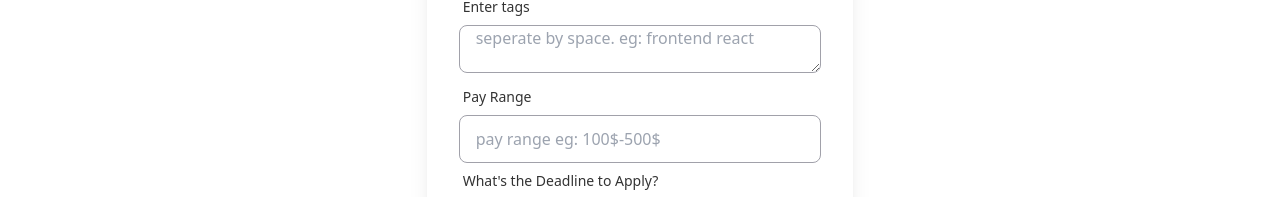
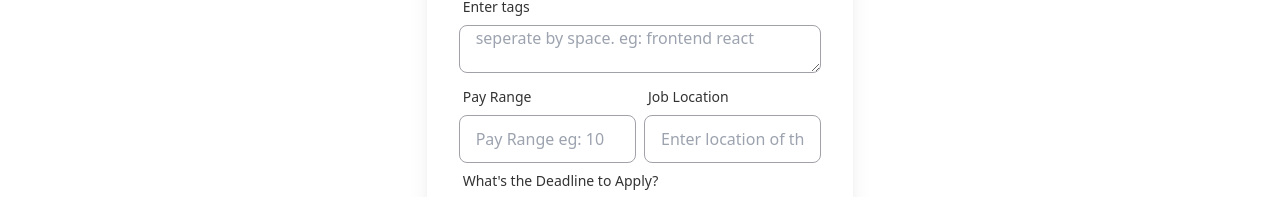
Before and after one commit to thecreativegang/recruit-hub-client-2, a React (Create React App) app: page /postJob in a window 1280 px wide. Shown: the part 942-1139 px from the top of the page. Built offline with nearby package versions, Linux system fonts and the light colour scheme; no server answers.

Commit message:
show single job added

```diff
--- a/src/components/Pages/FindJob/FilteringOptions.js
+++ b/src/components/Pages/FindJob/FilteringOptions.js
@@ -3,7 +3,7 @@ import React from 'react';
 const FilteringOptions = ({ searchElements }) => {
     const { searchText, jobNature, companySize, payRange } = searchElements;
     return (
-        <div className='grid grid-cols-[2fr,3fr] items-center gap-5'>
+        <div className='grid grid-cols-[2fr,3fr]  gap-5  items-center'>
             <div className='w-full'>
                 <input onKeyUp={(e) => {
                     if (e.key === " ") {
--- a/src/components/Pages/FindJob/FindJob.js
+++ b/src/components/Pages/FindJob/FindJob.js
@@ -1,8 +1,17 @@
-import React from 'react';
+import React, { useState } from 'react';
 import FilteringOptions from './FilteringOptions';
 import { useEffect } from 'react';
+import axios from 'axios';
+import Loading from '../../Shared/Loading';
+import { toast } from 'react-toastify';
+import SingleJobInList from './SingleJobInList';
 
 const FindJob = () => {
+    const [refetch, setRefetch] = useState(true);
+    const [jobs, setJobs] = useState([]);
+
+    const [selectedJob, setSelectedJob] = useState([]);
+    const { recruitersName, jobTitle, companyName, companySize, vacancies, jobNature, educationalQualification, jobRequirements, tags, deadlineDay, deadlineMonth, deadlineYear, payRange } = selectedJob
 
 
     const searchElements = {
@@ -11,20 +20,46 @@ const FindJob = () => {
         companySize: "",
         payRange: ""
     }
+    useEffect(() => {
+        axios.get(`http://localhost:3001/job`)
+            .then(function (res) {
+                console.log(res.data.jobs)
+                setJobs(res?.data?.jobs)
+            })
+            .then(function (err) {
+                toast.error(err?.message)
+            })
+    }, [refetch])
+
+
     return (
         <div className='min-h-[100vh] container mx-auto mt-5 '>
             {/* Top section */}
-            <div >
+            <div>
+                <FilteringOptions searchElements={searchElements} />
+            </div>
 
+            <div className='grid grid-cols-[2fr,3fr] gap-5'>
+                <div className='h-[100vh] shadow-md mt-10 p-3 '>
+                    {/* All jobs will be listed down below */}
+                    <div className=' '>
+                        {
+                            jobs.map(job => <SingleJobInList
+                                key={job._id}
+                                job={job}
+                                setSelectedJob={setSelectedJob}
+                            ></SingleJobInList>
+
+                            )
+                        }
+                    </div>
+                </div>
+
+                {/* Job details will be shown here */}
                 <div>
-                    <FilteringOptions searchElements={searchElements} />
+                    <h1 className='text-3xl'>{jobTitle}</h1>
                 </div>
             </div>
-
-            <div className='mt-10'>
-
-            </div>
-            <h1 className='text-3xl'>All jobs will be listed here!</h1>
         </div>
     );
 };
--- /dev/null
+++ b/src/components/Pages/FindJob/SingleJobInList.js
@@ -0,0 +1,15 @@
+import React from 'react';
+
+const SingleJobInList = ({ job, setSelectedJob }) => {
+    const { jobTitle, companyName, jobLocation } = job
+    return (
+        <div onClick={() => setSelectedJob(job)} className='bg-blue-100 p-3 rounded-lg hover:shadow-xl'>
+            <h1 className='text-2xl'>{jobTitle}</h1>
+            <p>Company: {companyName}</p>
+            <p>Location: {jobLocation}</p>
+            <p>posted: { }</p>
+        </div>
+    );
+};
+
+export default SingleJobInList;
--- a/src/components/Pages/PostAJob/PostAJob.js
+++ b/src/components/Pages/PostAJob/PostAJob.js
@@ -166,17 +166,32 @@ const PostAJob = () => {
                                         })} />
                                 </div>
 
+
+                                {/* pay range and job location */}
+                                <div className='flex gap-2'>
                                     {/* Pay Range */}
                                     <div className='w-full'>
                                         <label class="label">
                                             <span class="label-text">Pay Range</span>
                                         </label>
-                                    <input type="number" placeholder="Pay Range eg: 100$-500$" className="lowercase input border border-zinc-400 w-full " {...register('payRange',
+                                        <input type="number" placeholder="Pay Range eg: 100$-500$" className=" input border border-zinc-400 w-full " {...register('payRange',
                                             {
                                                 required: true
                                             })} />
                                     </div>
 
+                                    {/* Job location */}
+                                    <div className='w-full'>
+                                        <label class="label">
+                                            <span class="label-text">Job Location</span>
+                                        </label>
+                                        <input type="text" placeholder="Enter location of the job" className=" input border border-zinc-400 w-full " {...register('jobLocation',
+                                            {
+                                                required: true
+                                            })} />
+                                    </div>
+
+                                </div>
                                 {/* Application Deadline */}
                                 <div className='w-full'>
                                     <label class="label">
--- a/src/index.js
+++ b/src/index.js
@@ -5,13 +5,13 @@ import App from './App';
 import reportWebVitals from './reportWebVitals';
 import { BrowserRouter } from 'react-router-dom';
 
+
 const root = ReactDOM.createRoot(document.getElementById('root'));
 root.render(
   <React.StrictMode>
     <BrowserRouter>
       <App />
     </BrowserRouter>
-
   </React.StrictMode>
 );
 
```
Also changed, not shown: package.json (line endings or trailing spaces). Lines whose indentation alone changed are shown as unchanged.
